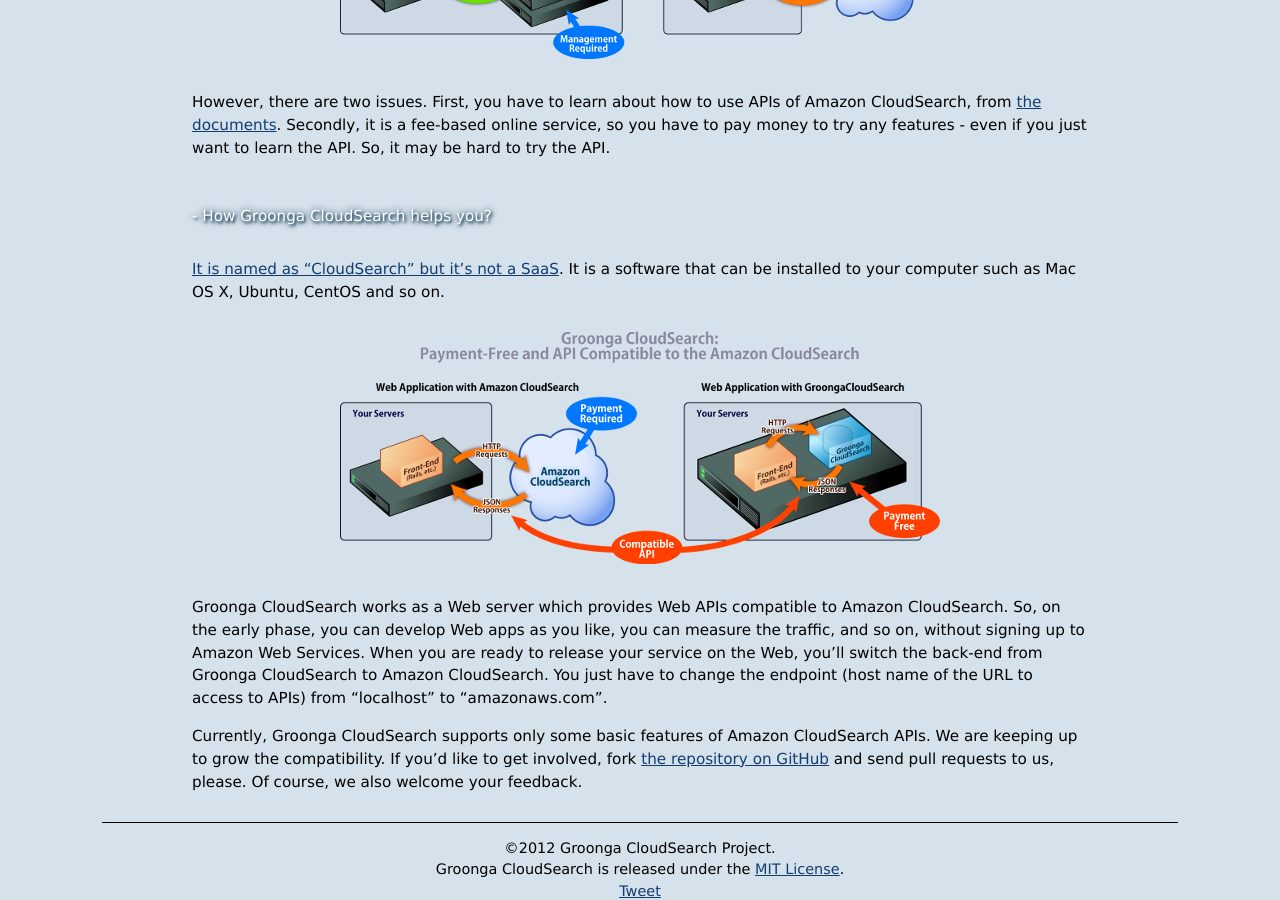
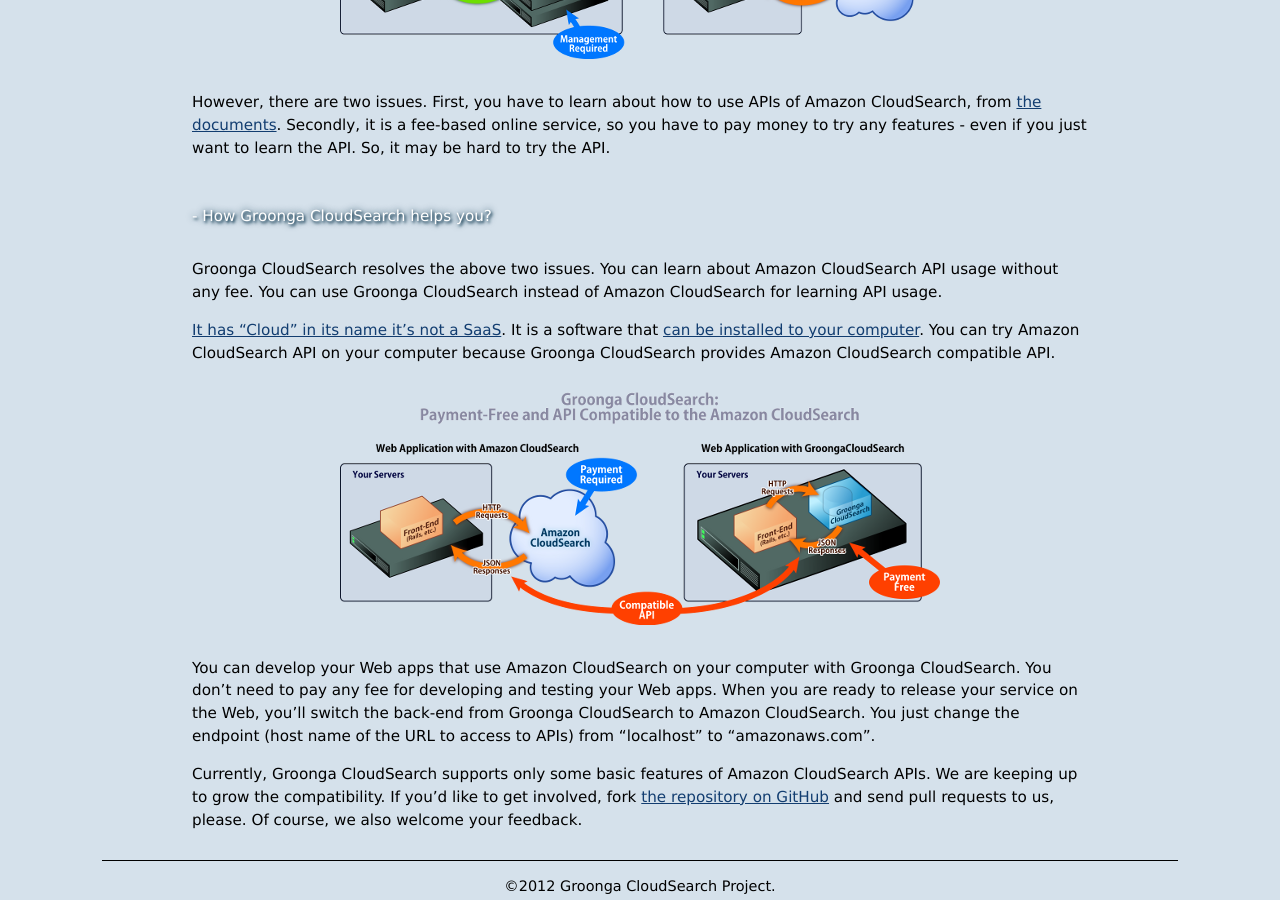
Before and after one commit to groonga/gcs.groonga.org, a Jekyll site: the page built from _posts/2012-07-05-initial-release.md, in a window 1280 px wide and 900 px high, scrolled down 755 px. Built offline with Jekyll 4.4.1, drawn with Linux system fonts in a browser that asks for light colours; comment, search, counter and statistics services are not loaded.

Commit message:
blog: add summary at the top of section

```diff
--- a/_posts/2012-07-05-initial-release.md
+++ b/_posts/2012-07-05-initial-release.md
@@ -16,10 +16,12 @@
 
 ### How Groonga CloudSearch helps you?
 
-[It is named as "CloudSearch" but it's not a SaaS](/docs/faq/#why-cloud-in-name). It is a software that can be installed to your computer such as Mac OS X, Ubuntu, CentOS and so on.
+Groonga CloudSearch resolves the above two issues. You can learn about Amazon CloudSearch API usage without any fee. You can use Groonga CloudSearch instead of Amazon CloudSearch for learning API usage.
+
+[It has "Cloud" in its name it's not a SaaS](/docs/faq/#why-cloud-in-name). It is a software that [can be installed to your computer](/docs/install/). You can try Amazon CloudSearch API on your computer because Groonga CloudSearch provides Amazon CloudSearch compatible API.
 
 <a href="/images/architecture-acs-vs-gcs-large.png" rel="lightbox"><img src="/images/architecture-acs-vs-gcs-small.png" alt="(Figure 2: Web Apps with Amazon CloudSearch v.s. Web Apps with Groonga CloudSearch)" /></a>
 
-Groonga CloudSearch works as a Web server which provides Web APIs compatible to Amazon CloudSearch. So, on the early phase, you can develop Web apps as you like, you can measure the traffic, and so on, without signing up to Amazon Web Services. When you are ready to release your service on the Web, you'll switch the back-end from Groonga CloudSearch to Amazon CloudSearch. You just have to change the endpoint (host name of the URL to access to APIs) from "localhost" to "amazonaws.com".
+You can develop your Web apps that use Amazon CloudSearch on your computer with Groonga CloudSearch. You don't need to pay any fee for developing and testing your Web apps. When you are ready to release your service on the Web, you'll switch the back-end from Groonga CloudSearch to Amazon CloudSearch. You just change the endpoint (host name of the URL to access to APIs) from "localhost" to "amazonaws.com".
 
 Currently, Groonga CloudSearch supports only some basic features of Amazon CloudSearch APIs. We are keeping up to grow the compatibility. If you'd like to get involved, fork [the repository on GitHub](https://github.com/groonga/gcs) and send pull requests to us, please. Of course, we also welcome your feedback.
```
